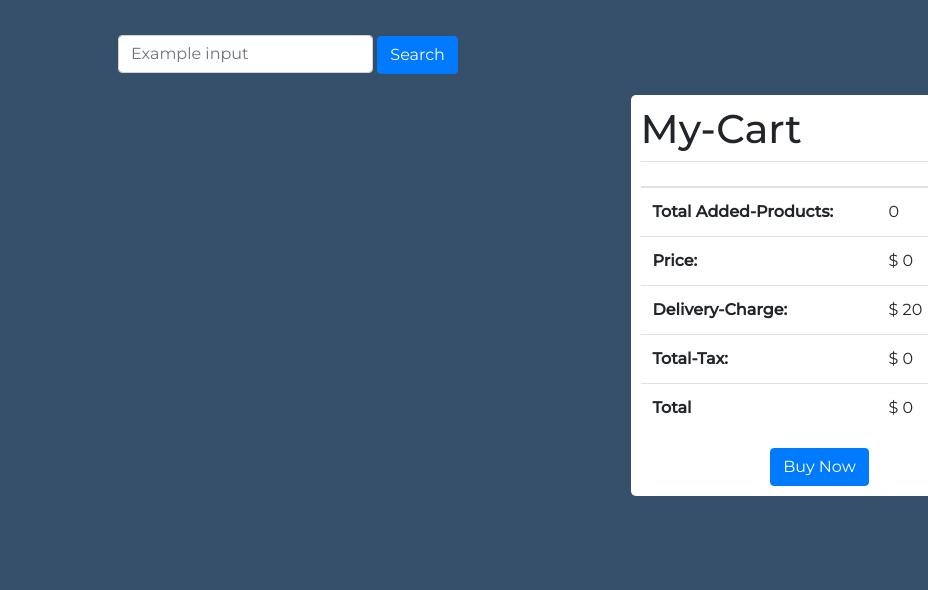
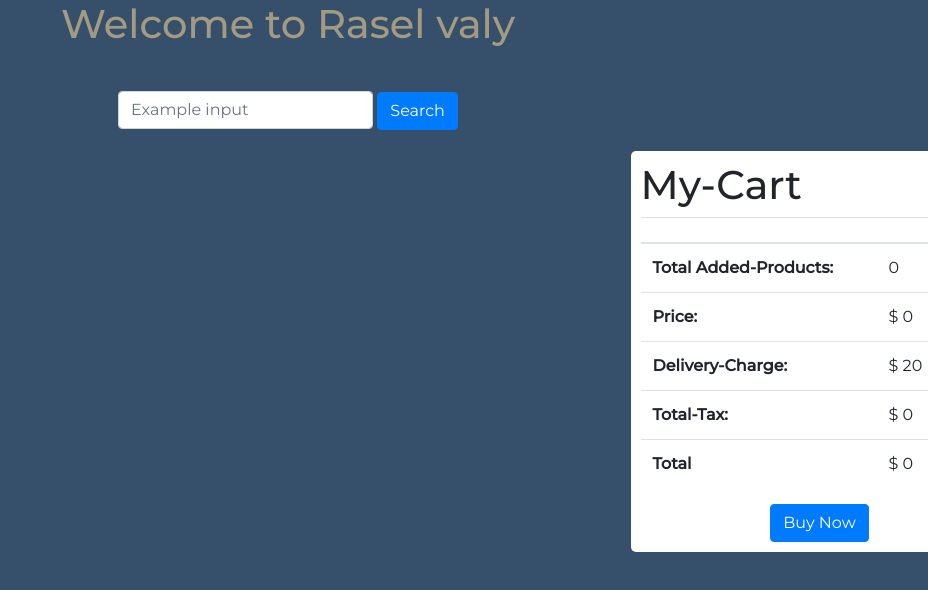
Before and after one commit to fahimneo/Evaly, a plain HTML site: page index.html in a window 1280 px wide. Shown: the whole page, without its empty margins (352-1280 px from the left). Drawn offline with nearby package versions, Linux system fonts and the light colour scheme; no server answers.

Commit message:
first commit

```diff
--- a/css/style.css
+++ b/css/style.css
@@ -2,6 +2,10 @@ body {
   overflow-x: hidden;
   font-family: "Montserrat", sans-serif;
   background: #364f6b !important;
+}
+header{
+  text-align: center;
+  color: rgb(163, 154, 130);
 }
 .search-field {
   margin-top: 30px;
--- a/index.html
+++ b/index.html
@@ -5,7 +5,7 @@
   <meta charset="UTF-8" />
   <meta http-equiv="X-UA-Compatible" content="IE=edge" />
   <meta name="viewport" content="width=device-width, initial-scale=1.0" />
-  <title>Raju Store</title>
+  <title>Rasel-valy</title>
   <link rel="stylesheet" href="https://maxcdn.bootstrapcdn.com/bootstrap/4.0.0/css/bootstrap.min.css" integrity="sha384-Gn5384xqQ1aoWXA+058RXPxPg6fy4IWvTNh0E263XmFcJlSAwiGgFAW/dAiS6JXm" crossorigin="anonymous">
   <link rel="stylesheet" href="./css/style.css" />
 
@@ -21,7 +21,7 @@
 </head>
 
 <body>
-  <header></header>
+  <header><h1>Welcome to Rasel valy </h1></header>
   <main class="main">
    <div class="container">
      <div class="row">
```
